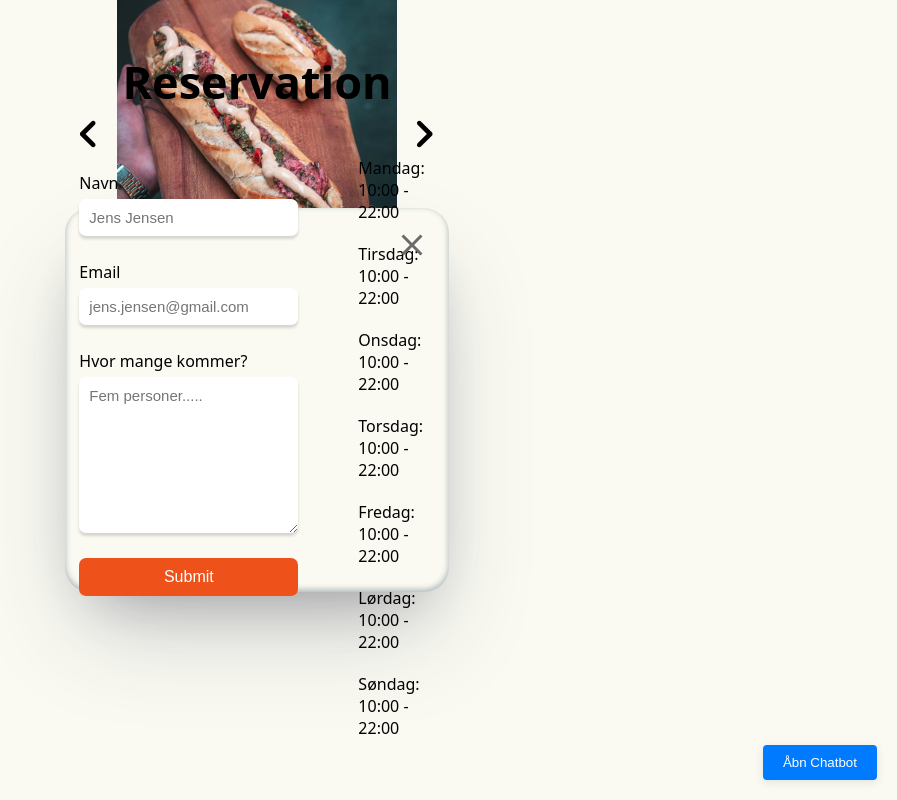
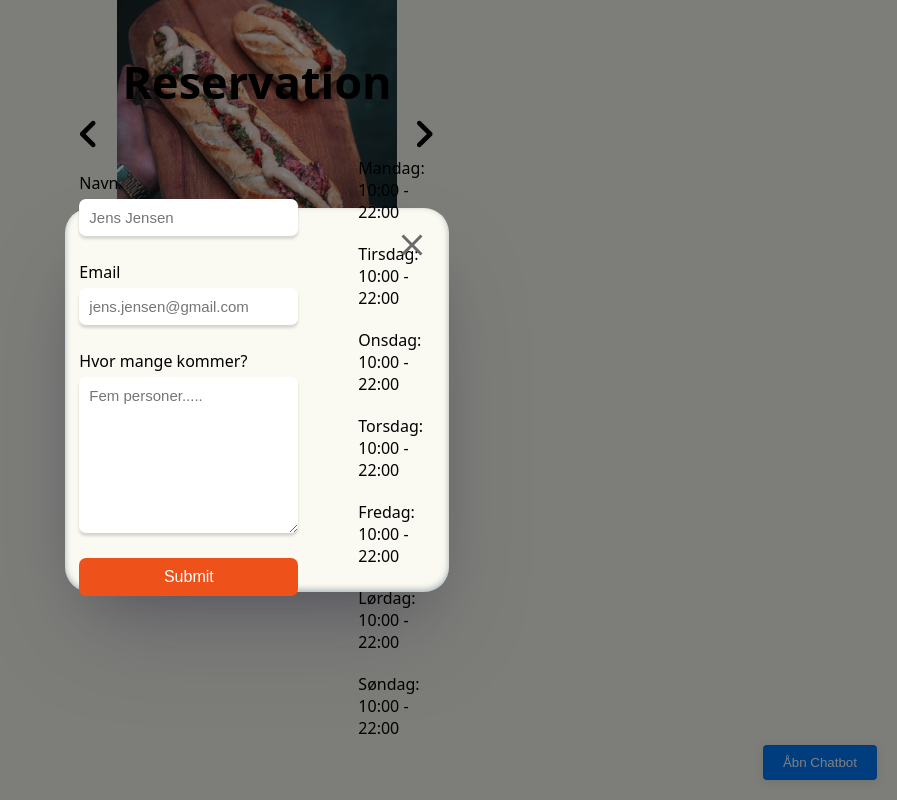
Before and after one commit to Aethos-Code/JS-Project, a plain HTML site: page Final/index.html in a window 1280 px wide. Both pictures are taken after a click on the button "Bestil Bord". Shown: the part 1961-2761 px from the top of the page, without its empty margins (383-1280 px from the left). Drawn offline with Linux system fonts and the light colour scheme.

Commit message:
Final (Overlay Fixed)

```diff
--- a/Final/index.html
+++ b/Final/index.html
@@ -96,6 +96,8 @@
     </div>
 
 
+    <div id="overlay" class="overlay"></div>
+
 
 <!-- (Nikoline) Knap til at åbne chatbotten -->
 <button id="åbnChatbot" class="åbn-chatbot-knap">Åbn Chatbot</button>
@@ -134,7 +136,6 @@
 
 
 
-    <div id="overlay" class="overlay"></div>
 
 
 
--- a/Final/modal.css
+++ b/Final/modal.css
@@ -12,7 +12,7 @@
   justify-content: center;
   align-self: center;
 
-  z-index: 10;
+  z-index: 3000;
   top: 50%;
   left: 50%;
   transform: translate(-50%, -50%);
@@ -91,12 +91,14 @@
 
 
 .overlay {
+  top: 0;
+  left: 0;
   display: none;
   position: fixed;
   background-color: black;
   width: 100vw;
   height: 100vh;
-  z-index: 5;
+  z-index: 2000;
   opacity: 0.5;
 }
 
```
